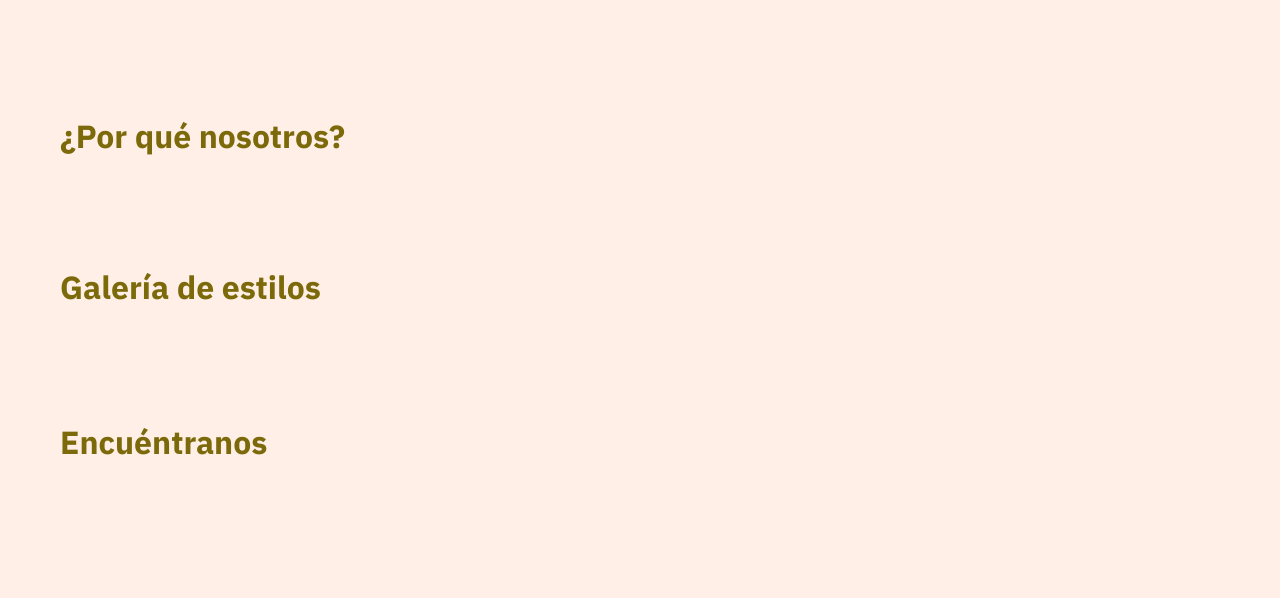
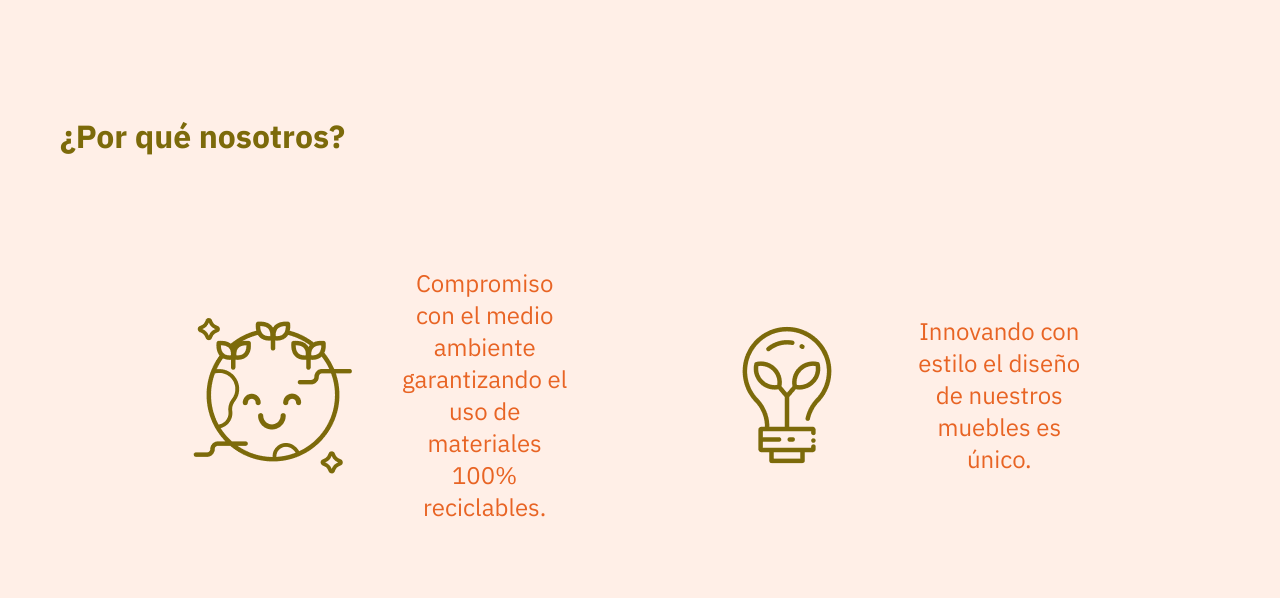
Before and after one commit to jordiP28/Pagina-de-compras, a plain HTML site: page index.html in a window 1280 px wide. Shown: the part 3010-3608 px from the top of the page. Drawn offline with Linux system fonts and the light colour scheme.

Commit message:
secion nosotros

```diff
--- a/index.html
+++ b/index.html
@@ -205,16 +205,19 @@
             </div>
         </section>
         <section class="info">
-            <div class="aboutus">
+            <div class="about-us">
                 <h2>¿Por qué nosotros?</h2>
-                <div class="earth">
-                    <img src="" alt="">
-                    <p></p>
+                <div class="mision-section">
+                    <div class="earth">
+                        <img src="./assets/img/earth.png" alt="">
+                        <p>Compromiso con el medio ambiente garantizando el uso de materiales 100% reciclables.</p>
+                    </div>
+                    <div class="innovation">
+                        <img src="./assets/img/ecology.png" alt="">
+                        <p>Innovando con estilo el diseño de nuestros muebles es único.</p>
+                    </div>
                 </div>
-                <div class="innovation">
-                    <img src="" alt="">
-                    <p></p>
-                </div>
+
             </div>
             <div class="gallery">
                 <h2>Galería de estilos</h2>
--- a/scss/main.scss
+++ b/scss/main.scss
@@ -56,7 +56,6 @@ article {
     padding-top: 50px;
     gap: 25px;
   }
-
   h1 {
     font-size: 3em;
     padding: 0px;
@@ -145,6 +144,32 @@ section {
     }
   }
 }
+.about-us{
+    padding-bottom: 60px;
+    h2{
+        font-weight: bold;
+        padding-bottom: 60px;
+    }
+    .mision-section{
+        @include flexCenter(row,space-evenly,center);
+        .earth{
+            width: 30vw;
+            display: flex;
+            gap: 40px;
+            color: #e86424;
+            img{
+                object-fit: contain;
+            }
+            p{
+                text-align: center;
+                font-size: $paragraph-size;
+            }
+        }
+    }
+    .innovation{
+        @extend .earth;
+    }
+}
 footer {
   background: $quaternary-color;
   width: 100%;
```
Also changed, not shown: css/main.css, 1 other file.
